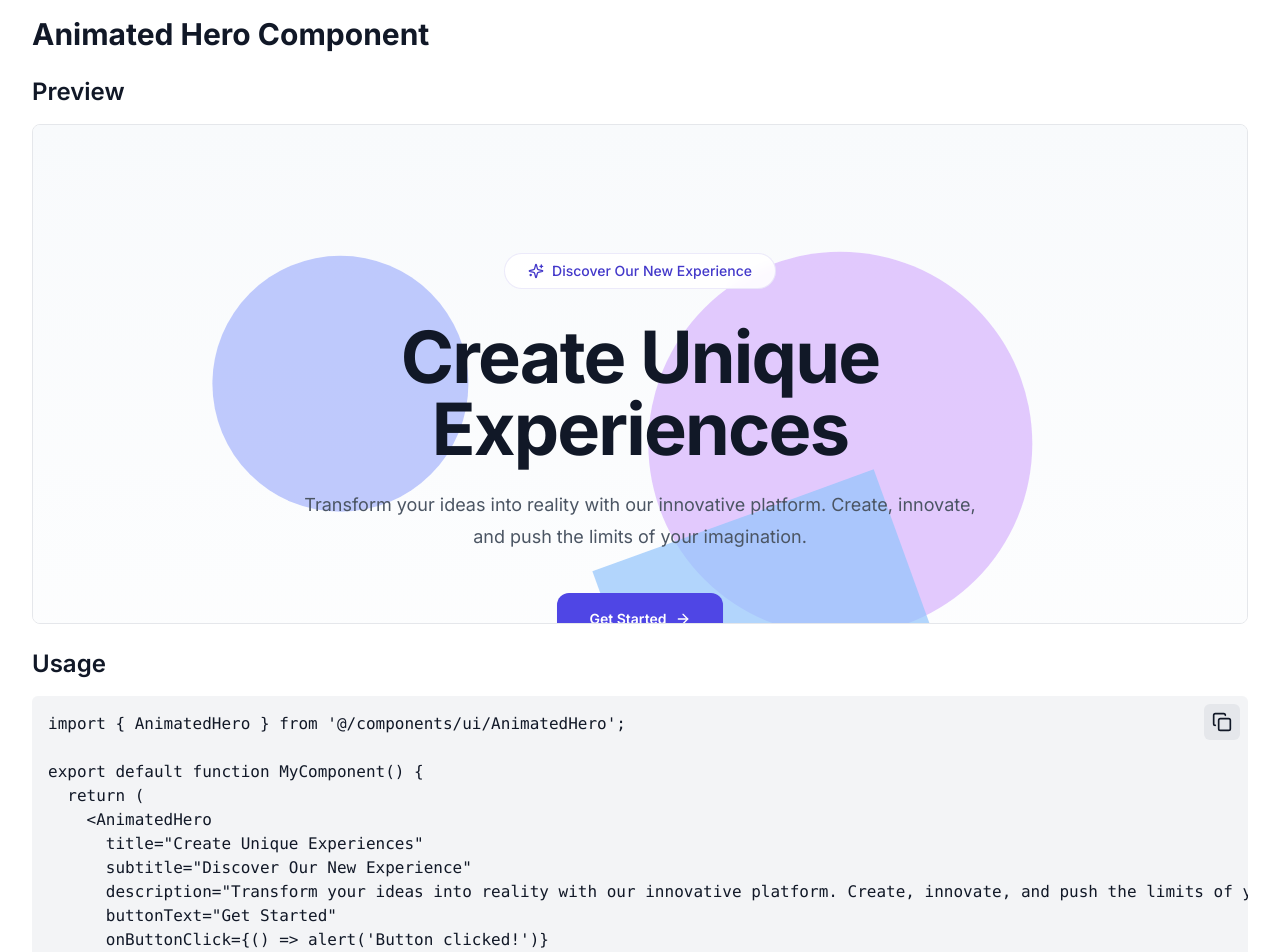
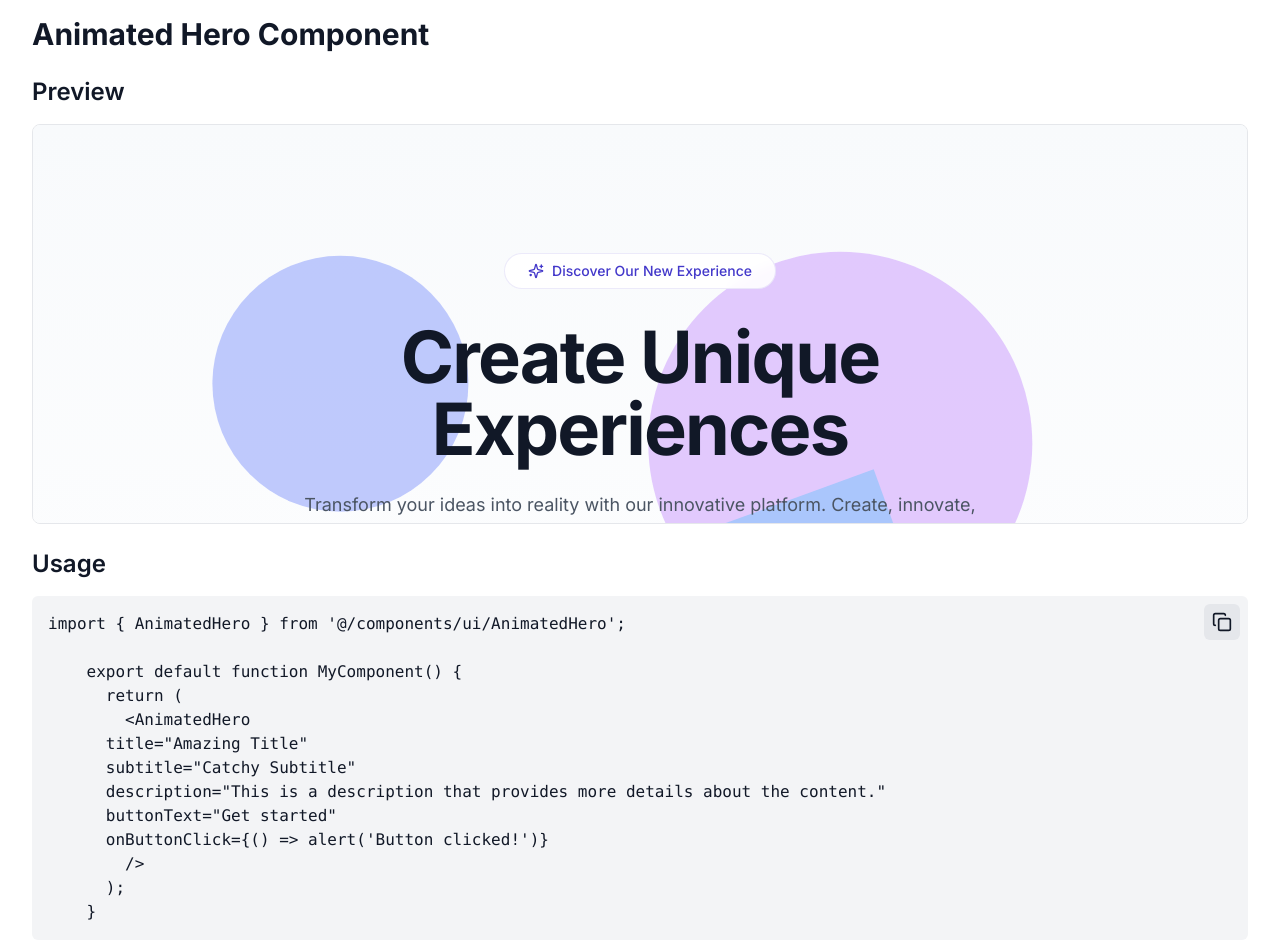
Before and after one commit to Florence-Martin/UI-Library, a Next.js app: page /catalog/animated-hero in a window 1280 px wide. Shown: the part 160-1112 px from the top of the page. Built offline with nearby package versions, Linux system fonts and the light colour scheme.

Commit message:
style: AnimatedHero

```diff
--- a/app/catalog/animated-hero/page.tsx
+++ b/app/catalog/animated-hero/page.tsx
@@ -153,7 +153,7 @@ export function AnimatedHero({
 
       <section>
         <h2 className="text-2xl font-semibold mb-4">Preview</h2>
-        <div className="border rounded-lg overflow-hidden max-h-[500px] overflow-y-auto">
+        <div className="border rounded-lg overflow-hidden max-h-[400px] overflow-y-auto">
           <AnimatedHero
             title="Create Unique Experiences"
             subtitle="Discover Our New Experience"
@@ -172,10 +172,10 @@ export function AnimatedHero({
     export default function MyComponent() {
       return (
         <AnimatedHero
-      title="Create Unique Experiences"
-      subtitle="Discover Our New Experience"
-      description="Transform your ideas into reality with our innovative platform. Create, innovate, and push the limits of your imagination."
-      buttonText="Get Started"
+      title="Amazing Title"
+      subtitle="Catchy Subtitle"
+      description="This is a description that provides more details about the content."
+      buttonText="Get started"
       onButtonClick={() => alert('Button clicked!')}
         />
       );
--- a/lib/components.ts
+++ b/lib/components.ts
@@ -68,7 +68,7 @@ export const components: UIComponent[] = [
     id: "animated-hero",
     name: "Animated Hero",
     description: "An animated hero section component",
-    category: "Layout",
+    category: "Hero",
     path: "/catalog/animated-hero",
   },
   {
```
Lines whose indentation alone changed are shown as unchanged.
